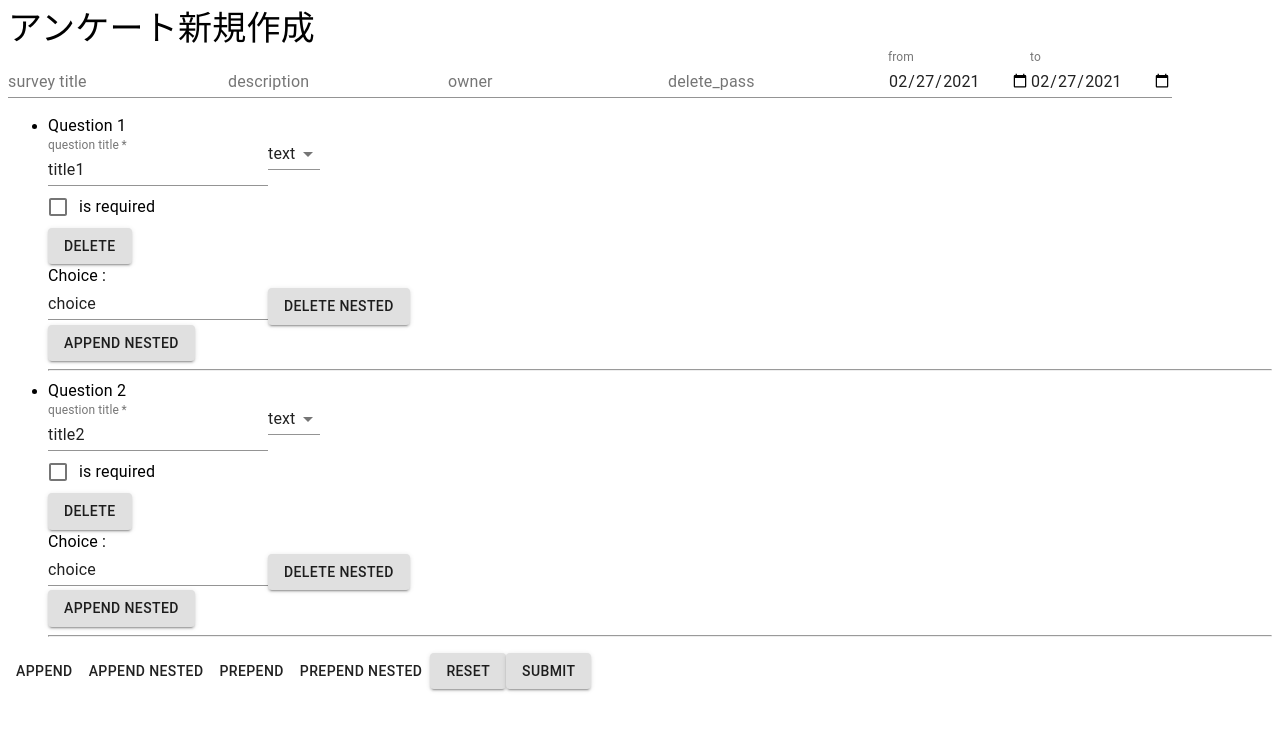
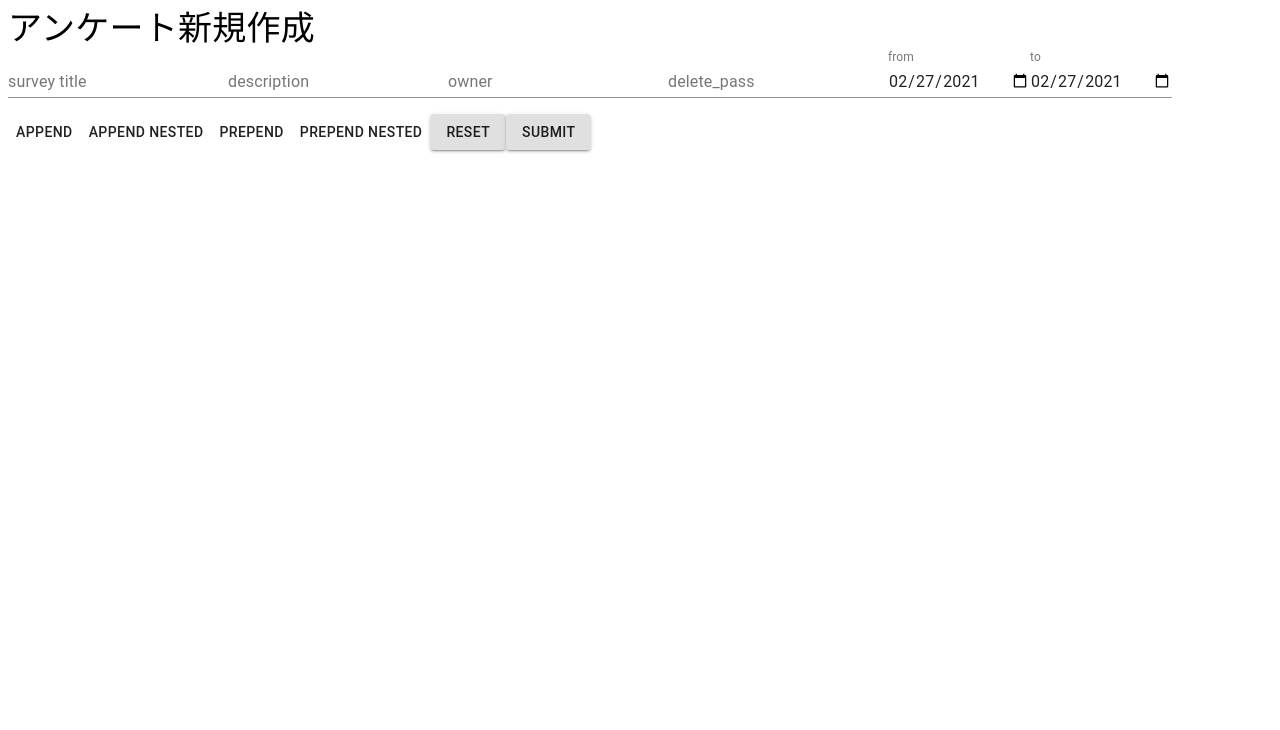
Before and after one commit to SakaiTaka23/simple-notice-frontend, a Next.js app: page /survey/create in a window 1280 px wide. Shown: the top 730 px of the page. Built offline with nearby package versions, Linux system fonts and the light colour scheme.

Commit message:
form専用タイプを作成し適用

```diff
--- a/pages/survey/create.tsx
+++ b/pages/survey/create.tsx
@@ -4,6 +4,7 @@ import { useRouter } from 'next/router';
 import React from 'react';
 import { FormProvider, useForm } from 'react-hook-form';
 import FieldArray from '../../components/FieldArray';
+import { createSurveyType } from '../../type/createSurveyType';
 
 let date = new Date('2021-02-27');
 const today = `
@@ -19,33 +20,20 @@ const defaultValues = {
   delete_pass: '',
   from: today,
   to: today,
-  questions: [
-    {
-      title: 'title1',
-      type: '',
-      is_required: false,
-      nestedArray: [{ choice: 'choice' }],
-    },
-    {
-      title: 'title2',
-      type: '',
-      is_required: false,
-      nestedArray: [{ choice: 'choice' }],
-    },
-  ],
+  questions: [],
 };
 
 const Create = () => {
   const router = useRouter();
-  const methods = useForm({ defaultValues });
+  const methods = useForm<createSurveyType>({ defaultValues });
   const onSubmit = async (data: never) => {
     console.log(data);
-    // const url = 'http://127.0.0.1/api/survey';
-    // const response = await axios.post(url, data, { headers: { 'Content-Type': 'application/json' } });
-    // console.log(response.data);
-    // router.push({
-    //   pathname: '/survey',
-    // });
+    const url = 'http://127.0.0.1/api/survey';
+    const response = await axios.post(url, data, { headers: { 'Content-Type': 'application/json' } });
+    console.log(response.data);
+    router.push({
+      pathname: '/survey',
+    });
   };
 
   return (
--- /dev/null
+++ b/type/createSurveyType.ts
@@ -0,0 +1,18 @@
+type createSurveyType = {
+  title: string;
+  description: string;
+  owner: string;
+  delete_pass: string;
+  from: string;
+  to: string;
+  questions: question[];
+};
+
+type question = {
+  title: string;
+  type: 'text' | 'check' | 'radio';
+  is_required: boolean;
+  nestedArray: string[];
+};
+
+export type { createSurveyType };
```
